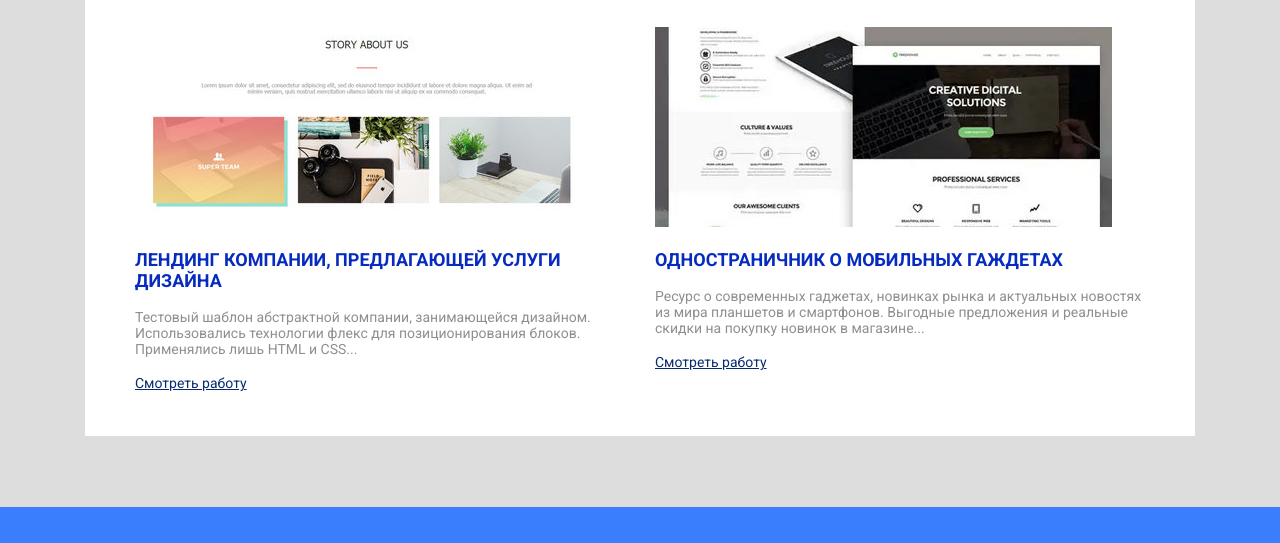
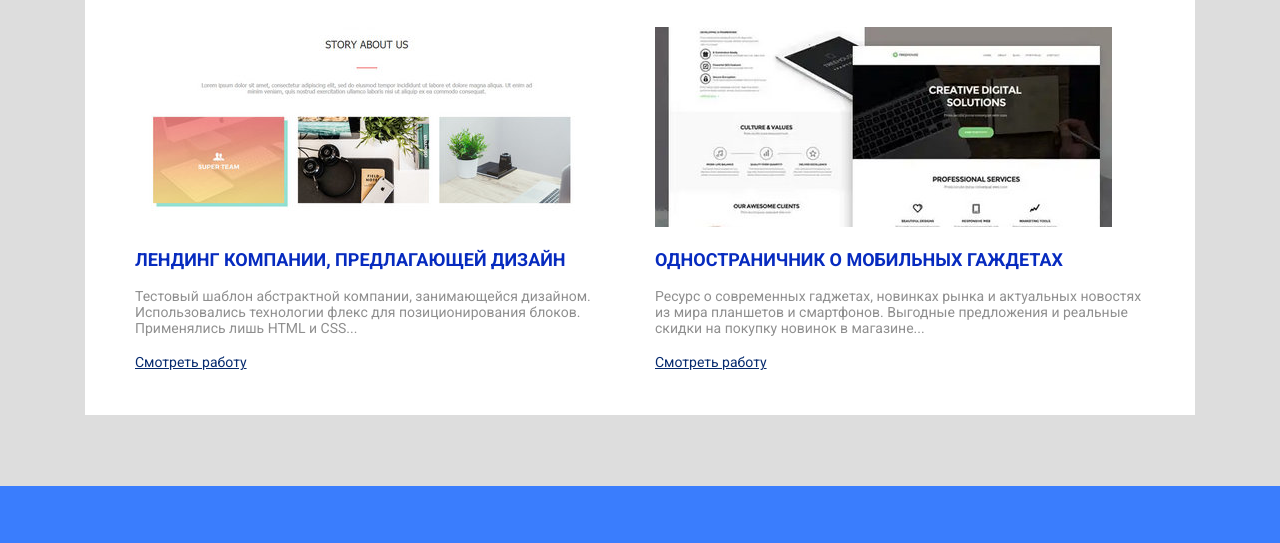
Before and after one commit to itcommers/itcommers.github.io, a plain HTML site: page index.html in a window 1280 px wide. Shown: the part 690-1233 px from the top of the page. Drawn offline with nearby package versions, Linux system fonts and the light colour scheme.

Commit message:
Update index.html

```diff
--- a/index.html
+++ b/index.html
@@ -49,7 +49,7 @@
 				<div class="portfolio-col-1">
 				<img src="img/portfolio-gas.jpg" alt="Газпром">
 				<h3>
-				Лендинг компании, предлагающей услуги дизайна
+				Лендинг компании, предлагающей дизайн
 				</h3>
 				<p class="portfolio-text">
 				Тестовый шаблон абстрактной компании, занимающейся дизайном.
```
